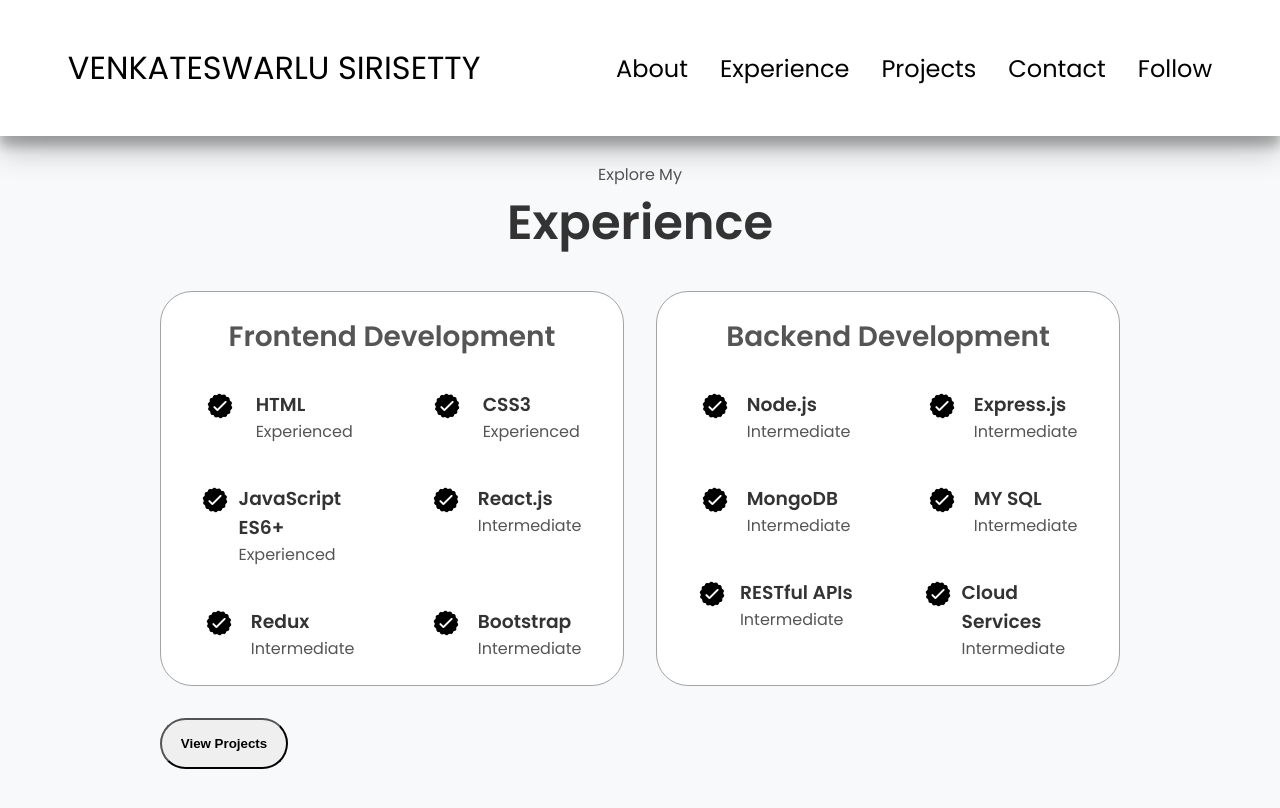
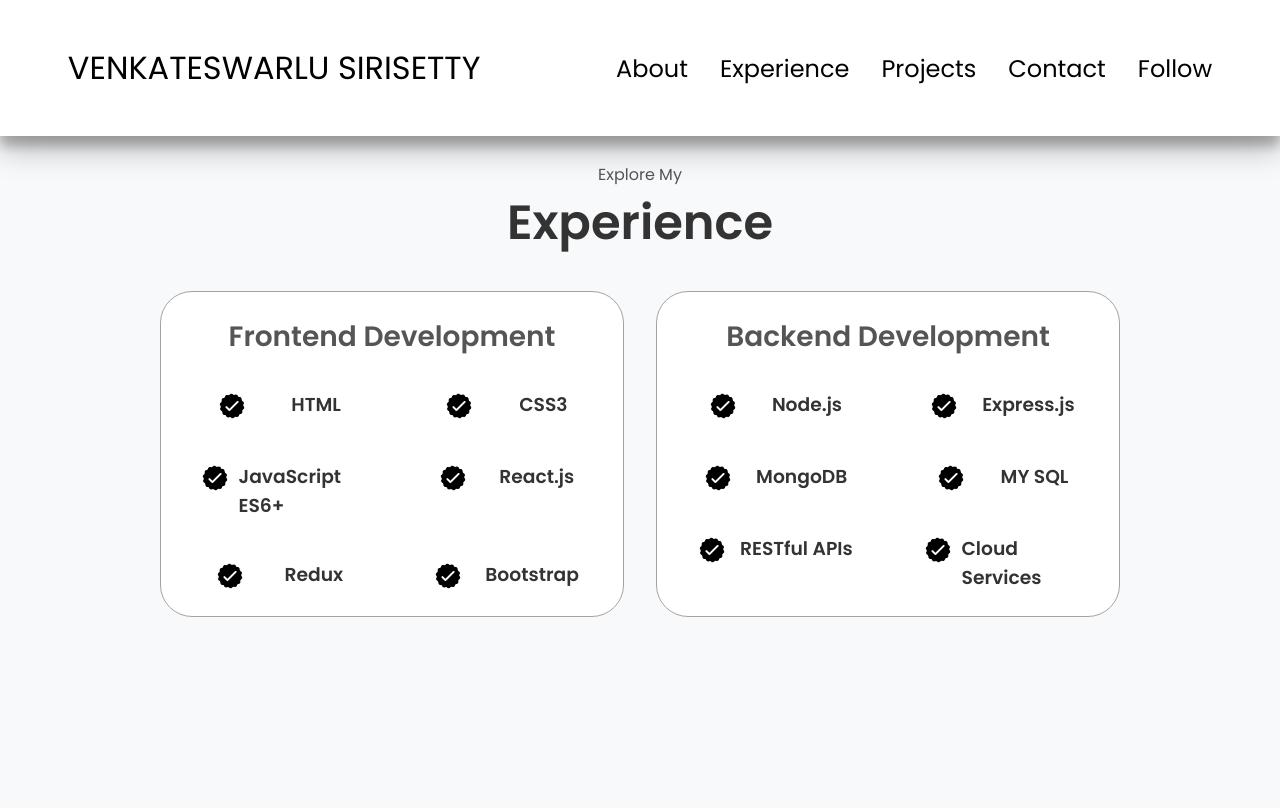
Before and after one commit to VenkyRo/portfolio_Venky, a React (Vite) app: page /experience in a window 1280 px wide. Shown: the top 808 px of the page. Built offline with nearby package versions, Linux system fonts and the light colour scheme.

Commit message:
bug fix in aboutpage

```diff
--- a/src/components/About.jsx
+++ b/src/components/About.jsx
@@ -61,12 +61,7 @@ const About = () => (
         </div>
       </div>
     </div>
-    <img
-      src="./assets/arrow.png"
-      alt="Arrow icon"
-      className="icon arrow"
-      onclick="location.href='./#experience'"
-    />
+
   </section>
 );
 
--- a/src/components/Experince.jsx
+++ b/src/components/Experince.jsx
@@ -22,7 +22,7 @@ const Experience = () => {
                 />
                 <div>
                   <h3>HTML</h3>
-                  <p>Experienced</p>
+
                 </div>
               </article>
               <article>
@@ -33,7 +33,7 @@ const Experience = () => {
                 />
                 <div>
                   <h3>CSS3</h3>
-                  <p>Experienced</p>
+
                 </div>
               </article>
               <article>
@@ -44,7 +44,7 @@ const Experience = () => {
                 />
                 <div>
                   <h3>JavaScript ES6+</h3>
-                  <p>Experienced</p>
+
                 </div>
               </article>
               <article>
@@ -55,7 +55,7 @@ const Experience = () => {
                 />
                 <div>
                   <h3>React.js</h3>
-                  <p>Intermediate</p>
+
                 </div>
               </article>
               <article>
@@ -66,7 +66,7 @@ const Experience = () => {
                 />
                 <div>
                   <h3>Redux</h3>
-                  <p>Intermediate</p>
+
                 </div>
               </article>
               <article>
@@ -77,7 +77,7 @@ const Experience = () => {
                 />
                 <div>
                   <h3>Bootstrap</h3>
-                  <p>Intermediate</p>
+
                 </div>
               </article>
               {/* Add other frontend skills similarly */}
@@ -96,7 +96,7 @@ const Experience = () => {
                 />
                 <div>
                   <h3>Node.js</h3>
-                  <p>Intermediate</p>
+
                 </div>
               </article>
               <article>
@@ -107,7 +107,7 @@ const Experience = () => {
                 />
                 <div>
                   <h3>Express.js</h3>
-                  <p>Intermediate</p>
+
                 </div>
               </article>
               <article>
@@ -118,7 +118,7 @@ const Experience = () => {
                 />
                 <div>
                   <h3>MongoDB</h3>
-                  <p>Intermediate</p>
+
                 </div>
               </article>
               <article>
@@ -129,7 +129,7 @@ const Experience = () => {
                 />
                 <div>
                   <h3>MY SQL</h3>
-                  <p>Intermediate</p>
+
                 </div>
               </article>
               <article>
@@ -140,7 +140,7 @@ const Experience = () => {
                 />
                 <div>
                   <h3>RESTful APIs</h3>
-                  <p>Intermediate</p>
+
                 </div>
               </article>
               <article>
@@ -151,21 +151,16 @@ const Experience = () => {
                 />
                 <div>
                   <h3>Cloud Services</h3>
-                  <p>Intermediate</p>
+
                 </div>
               </article>
-              {/* Add other backend skills similarly */}
+
             </div>
           </div>
         </div>
       </div>
 
-        <button
-          className="btn btn-navigate"
-          onClick={() => (window.location.href = "/projects")}
-        >
-          View Projects
-        </button>
+
 
     </section>
   );
```
